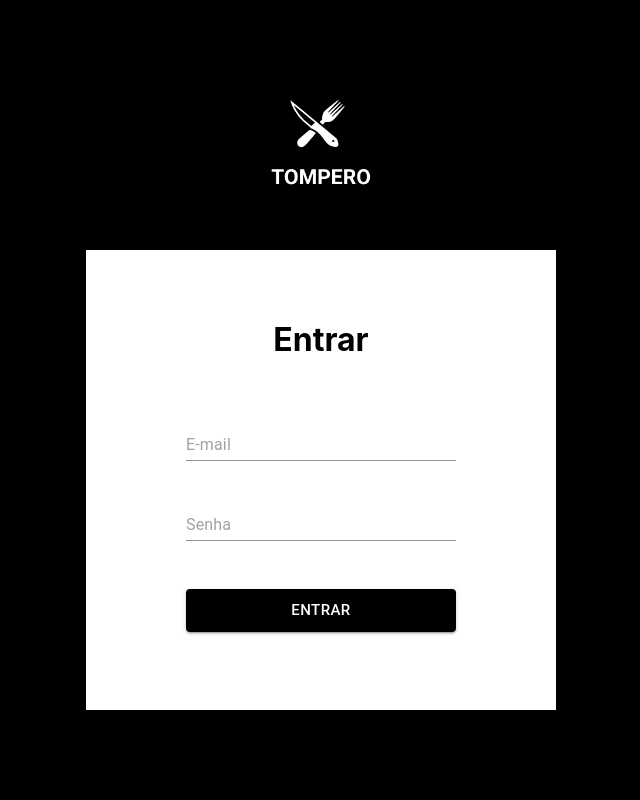
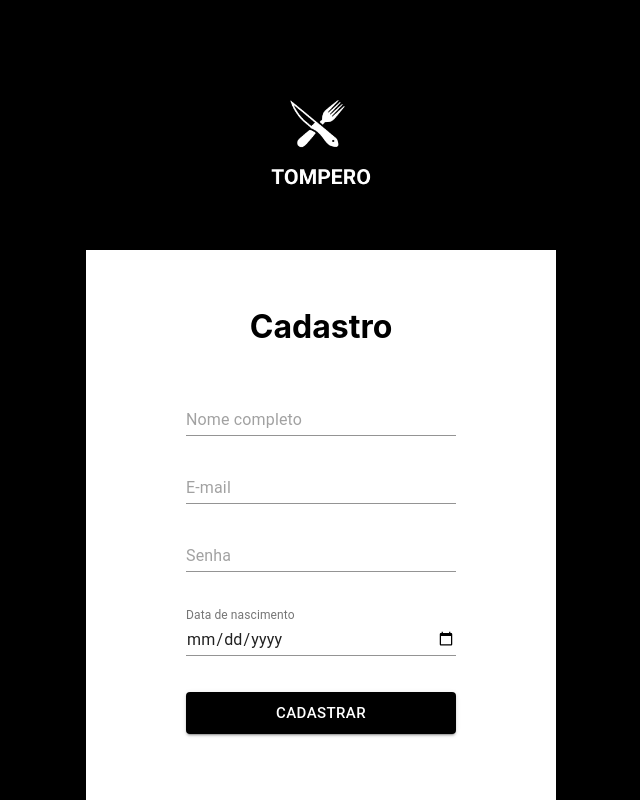
Before and after one commit to leonardoamurca/tompero, a React (Create React App) app: page /register in a window 1280 px wide. Shown: the whole page, without its empty margins (319-959 px from the left). Built offline with nearby package versions, Linux system fonts and the light colour scheme.

Commit message:
Create Register Page

```diff
--- a/src/App.js
+++ b/src/App.js
@@ -1,9 +1,10 @@
-import Login from './pages/Login'
+// import Login from "./pages/Login";
+import Register from "./pages/Register";
 
 function App() {
   return (
     <div className="App">
-      <Login/>
+      <Register />
     </div>
   );
 }
--- /dev/null
+++ b/src/pages/Register.js
@@ -0,0 +1,72 @@
+import React, { useState } from "react";
+import { Input, Button, TextField } from "@material-ui/core";
+import Logo from "../components/Logo";
+import styles from "./Register.module.css";
+
+function Register() {
+  const [data, setData] = useState({
+    name: "",
+    email: "",
+    password: "",
+    confirmPassword: "",
+    birthDate: "",
+  });
+
+  const onChangeField = (event) => {
+    const { name, value } = event.target;
+
+    setData((prev) => ({ ...prev, [name]: value }));
+  };
+
+  return (
+    <div className={styles.Container}>
+      <div className={styles.LogoContainer}>
+        <Logo type="vertical" />
+      </div>
+      <form className={styles.FormContainer} noValidate autoComplete="off">
+        <h1>Cadastro</h1>
+        <Input
+          name="name"
+          placeholder="Nome completo"
+          type="text"
+          value={data.name}
+          onChange={onChangeField}
+          fullWidth
+        />
+        <Input
+          name="email"
+          placeholder="E-mail"
+          type="email"
+          value={data.email}
+          onChange={onChangeField}
+          fullWidth
+        />
+        <Input
+          name="password"
+          placeholder="Senha"
+          type="password"
+          value={data.password}
+          onChange={onChangeField}
+          fullWidth
+        />
+
+        <TextField
+          id="date"
+          label="Data de nascimento"
+          type="date"
+          name="birthDate"
+          onChange={onChangeField}
+          value={data.birthDate}
+          InputLabelProps={{ shrink: true }}
+          fullWidth
+        />
+
+        <Button variant="contained" color="primary" size="large" fullWidth>
+          Cadastrar
+        </Button>
+      </form>
+    </div>
+  );
+}
+
+export default Register;
--- /dev/null
+++ b/src/pages/Register.module.css
@@ -0,0 +1,29 @@
+.Container {
+  height: 100vh;
+  width: 100%;
+  display: flex;
+  flex-direction: column;
+  align-items: center;
+  background-color: #000000;
+}
+
+.LogoContainer {
+  margin-top: 60px;
+  width: 100%;
+  display: flex;
+  justify-content: center;
+}
+
+.FormContainer {
+  display: flex;
+  flex-direction: column;
+  align-items: center;
+  background-color: #ffffff;
+  width: 270px;
+  height: 570px;
+  margin-top: 20px;
+  justify-content: space-evenly;
+  padding-left: 100px;
+  padding-right: 100px;
+  padding-bottom: 30px;
+}
```
